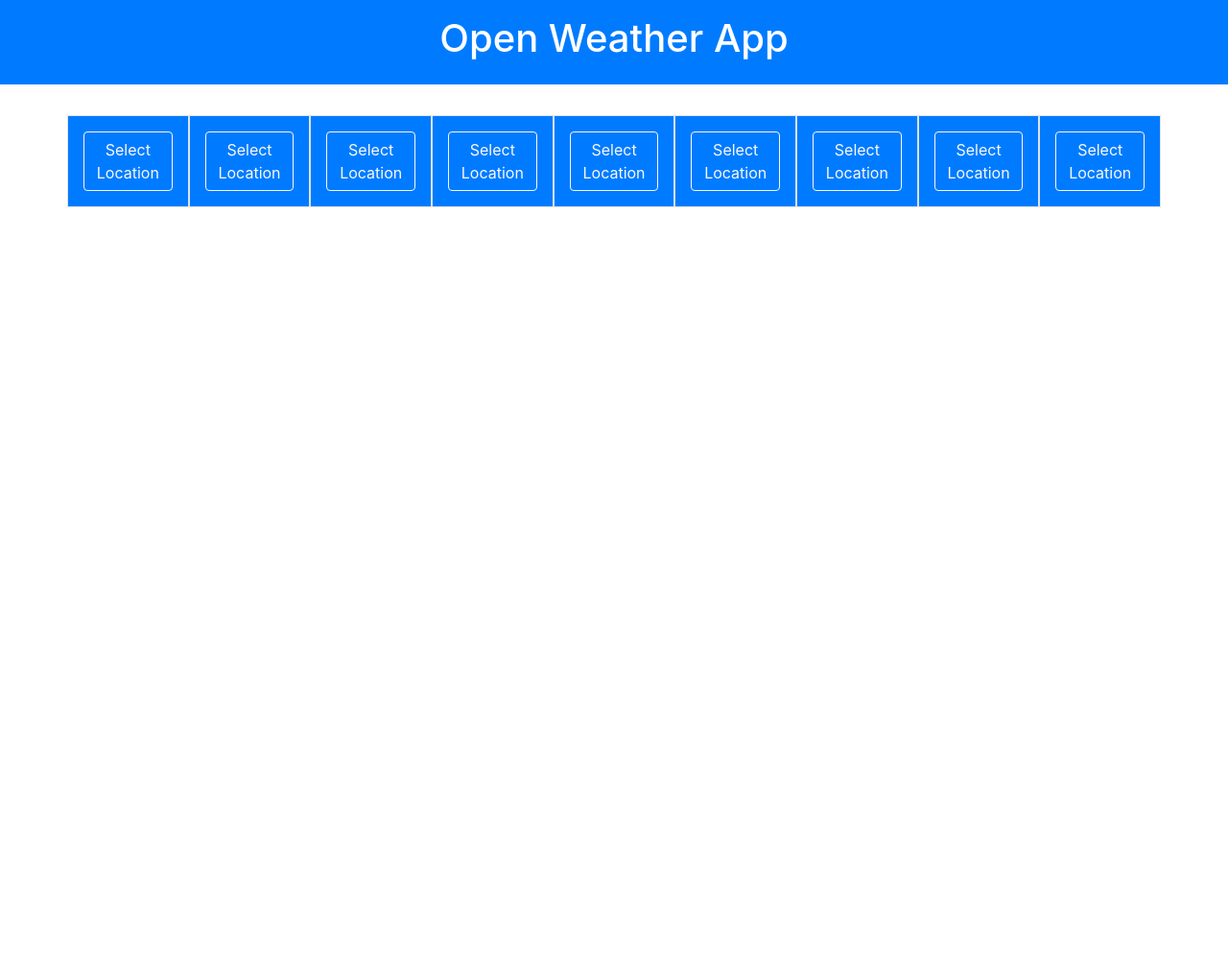
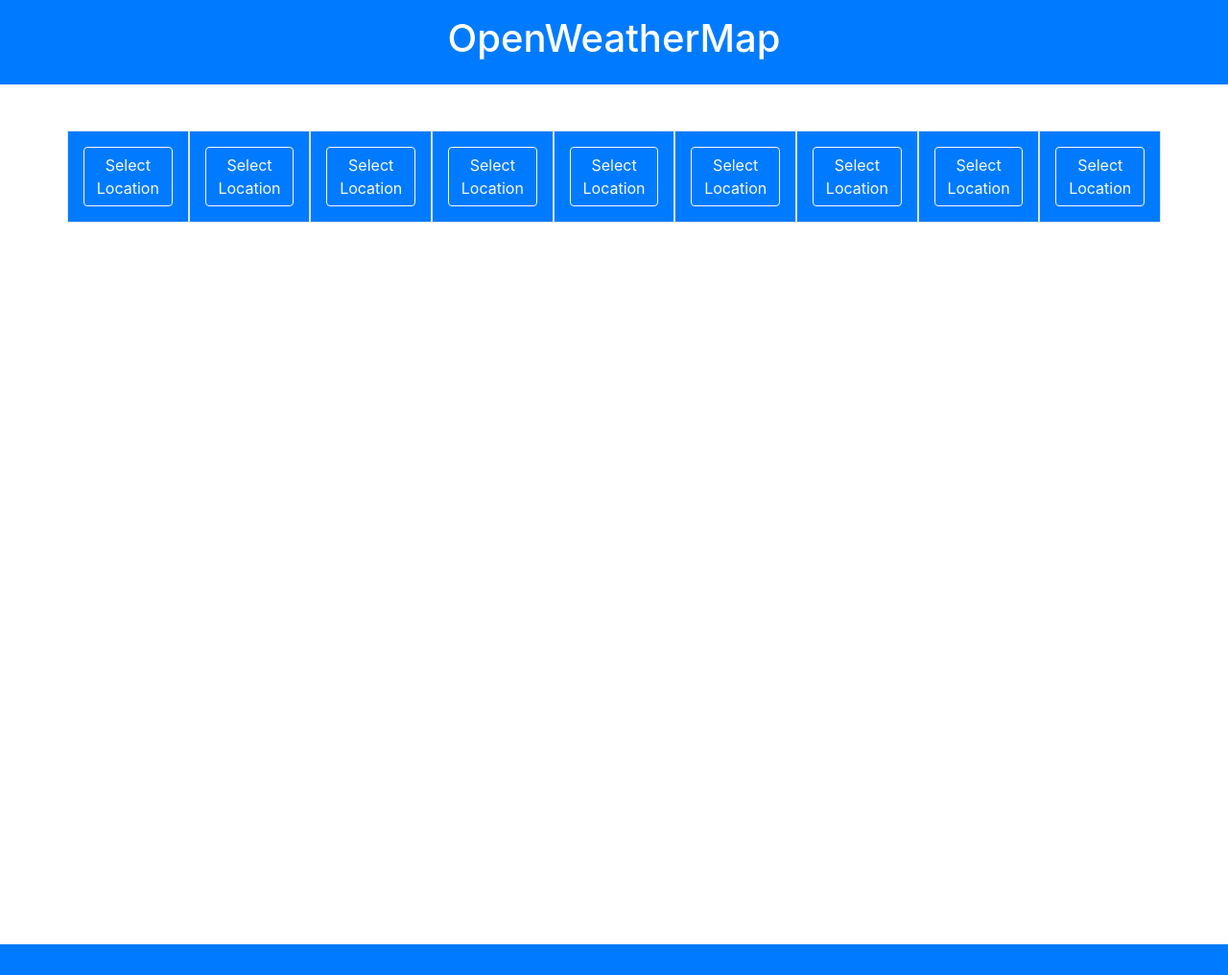
Before and after one commit to amaanmohd/Weather-Forcasting-PWA, an Angular app: page / in a window 1280 px wide. Shown: the whole page at 96% size. Before the commit the page ends 800 px from the top, so only its background shows below. Built offline with nearby package versions, Linux system fonts and the light colour scheme.

Commit message:
full screen

```diff
--- a/src/app/app.component.html
+++ b/src/app/app.component.html
@@ -1,5 +1,5 @@
 <div>
     <app-header></app-header>
-    <br>
     <app-content></app-content>
+    <app-footer></app-footer>
 </div>
--- a/src/app/app.module.ts
+++ b/src/app/app.module.ts
@@ -8,12 +8,14 @@
 import { FormsModule } from '@angular/forms';
 import { CityService } from './city.service';
 import { HttpClientModule } from '@angular/common/http';
+import { FooterComponent } from './footer/footer.component';
 
 @NgModule({
   declarations: [
     AppComponent,
     HeaderComponent,
-    ContentComponent
+    ContentComponent,
+    FooterComponent
   ],
   imports: [
     BrowserModule,
--- a/src/app/content/content.component.html
+++ b/src/app/content/content.component.html
@@ -1,6 +1,8 @@
 <div class="container">
       <div class="row">
-            <div class="col border p-3 mb-2 bg-primary text-white font-weight-bold" [ngStyle]="{
+            <div class="col min-vh-100">
+                  <div class="row">
+                  <div class="col border p-3 bg-primary text-white font-weight-bold" [ngStyle]="{
                         'background-image': getUrl(WeatherData[1].weather[0].main),
                         'background-size': '100% 100%'
                       }">
@@ -49,7 +51,7 @@
                                   </div>
                             </div>
 
-            <div class="col border p-3 mb-2 bg-primary text-white font-weight-bold" [ngStyle]="{
+                            <div class="col border p-3 bg-primary text-white font-weight-bold" [ngStyle]="{
                         'background-image': getUrl(WeatherData[2].weather[0].main),
                         'background-size': '100% 100%'
                       }">
@@ -98,7 +100,7 @@
                                   </div>
                             </div>
 
-            <div class="col border p-3 mb-2 bg-primary text-white font-weight-bold" [ngStyle]="{
+                            <div class="col border p-3 bg-primary text-white font-weight-bold" [ngStyle]="{
                         'background-image': getUrl(WeatherData[3].weather[0].main),
                         'background-size': '100% 100%'
                       }">
@@ -148,7 +150,7 @@
                                   </div>
                             </div>
 
-            <div class="col border p-3 mb-2 bg-primary text-white font-weight-bold" [ngStyle]="{
+                            <div class="col border p-3 bg-primary text-white font-weight-bold" [ngStyle]="{
                         'background-image': getUrl(WeatherData[4].weather[0].main),
                         'background-size': '100% 100%'
                       }">
@@ -197,7 +199,7 @@
                                   </div>
                             </div>
 
-            <div class="col border p-3 mb-2 bg-primary text-white font-weight-bold" [ngStyle]="{
+                            <div class="col border p-3 bg-primary text-white font-weight-bold" [ngStyle]="{
                         'background-image': getUrl(WeatherData[5].weather[0].main),
                         'background-size': '100% 100%'
                       }">
@@ -246,7 +248,7 @@
                                   </div>
                             </div>
 
-            <div class="col border p-3 mb-2 bg-primary text-white font-weight-bold" [ngStyle]="{
+                            <div class="col border p-3 bg-primary text-white font-weight-bold" [ngStyle]="{
                         'background-image': getUrl(WeatherData[6].weather[0].main),
                         'background-size': '100% 100%'
                       }">
@@ -295,7 +297,7 @@
                                   </div>
                             </div>
 
-            <div class="col border p-3 mb-2 bg-primary text-white font-weight-bold" [ngStyle]="{
+                            <div class="col border p-3 bg-primary text-white font-weight-bold" [ngStyle]="{
                         'background-image': getUrl(WeatherData[7].weather[0].main),
                         'background-size': '100% 100%'
                       }">
@@ -344,7 +346,7 @@
                                   </div>
                             </div>
 
-            <div class="col border p-3 mb-2 bg-primary text-white font-weight-bold" [ngStyle]="{
+                            <div class="col border p-3 bg-primary text-white font-weight-bold" [ngStyle]="{
                         'background-image': getUrl(WeatherData[8].weather[0].main),
                         'background-size': '100% 100%'
                       }">
@@ -393,7 +395,7 @@
                                   </div>
                             </div>
 
-            <div class="col border p-3 mb-2 bg-primary text-white font-weight-bold" [ngStyle]="{
+                            <div class="col border p-3 bg-primary text-white font-weight-bold" [ngStyle]="{
                         'background-image': getUrl(WeatherData[9].weather[0].main),
                         'background-size': '100% 100%'
                       }">
@@ -443,3 +445,6 @@
                             </div>
                             </div>
                            </div>
+
+      </div>
+</div>
--- a/src/app/content/content.component.ts
+++ b/src/app/content/content.component.ts
@@ -1,6 +1,4 @@
 import { Component, OnInit } from '@angular/core';
-import { interval, Subject } from 'rxjs';
-import { delay, takeUntil } from 'rxjs/operators';
 import { CityService } from '../city.service';
 
 @Component({
@@ -9,7 +7,6 @@
   styleUrls: ['./content.component.css'],
 })
 export class ContentComponent implements OnInit {
-  protected ngUnsubscribe: Subject<void> = new Subject<void>();
   cloudy = [
     'Clouds',
     'Mist',
@@ -350,68 +347,6 @@
     }
   }
 
-  // getWeatherData(city, id) {
-  //   let api =
-  //     'https://api.openweathermap.org/data/2.5/weather?q=' +
-  //     city +
-  //     '&appid=656e6411f16bc453a68ffc8614adf9ce';
-  //   fetch(api)
-  //     .then((response) => response.json())
-  //     .then((data) => {
-  //       this.setWeatherData(data, id);
-  //       if (id == 1) {
-  //         this.switchInput1 = 'weather';
-  //       } else if (id == 2) {
-  //         this.switchInput2 = 'weather';
-  //       } else if (id == 3) {
-  //         this.switchInput3 = 'weather';
-  //       } else if (id == 4) {
-  //         this.switchInput4 = 'weather';
-  //       } else if (id == 5) {
-  //         this.switchInput5 = 'weather';
-  //       } else if (id == 6) {
-  //         this.switchInput6 = 'weather';
-  //       } else if (id == 7) {
-  //         this.switchInput7 = 'weather';
-  //       } else if (id == 8) {
-  //         this.switchInput8 = 'weather';
-  //       } else if (id == 9) {
-  //         this.switchInput9 = 'weather';
-  //       }
-  //       console.log(data);
-  //     })
-  //     .catch((error) => {
-  //       if (id == 1) {
-  //         this.updateWeatherData(id);
-  //         this.switchInput1 = 'error';
-  //       } else if (id == 2) {
-  //         this.updateWeatherData(id);
-  //         this.switchInput2 = 'error';
-  //       } else if (id == 3) {
-  //         this.updateWeatherData(id);
-  //         this.switchInput3 = 'error';
-  //       } else if (id == 4) {
-  //         this.updateWeatherData(id);
-  //         this.switchInput4 = 'error';
-  //       } else if (id == 5) {
-  //         this.updateWeatherData(id);
-  //         this.switchInput5 = 'error';
-  //       } else if (id == 6) {
-  //         this.updateWeatherData(id);
-  //         this.switchInput6 = 'error';
-  //       } else if (id == 7) {
-  //         this.updateWeatherData(id);
-  //         this.switchInput7 = 'error';
-  //       } else if (id == 8) {
-  //         this.updateWeatherData(id);
-  //         this.switchInput8 = 'error';
-  //       } else if (id == 9) {
-  //         this.updateWeatherData(id);
-  //         this.switchInput9 = 'error';
-  //       }
-  //     });
-  // }
-
   updateWeatherData(id) {
     this.WeatherData[id] = {
       main: {},
--- /dev/null
+++ b/src/app/footer/footer.component.html
@@ -0,0 +1 @@
+<div class="p-3 mt-5 bg-primary text-white text-center"></div>
--- /dev/null
+++ b/src/app/footer/footer.component.ts
@@ -0,0 +1,15 @@
+import { Component, OnInit } from '@angular/core';
+
+@Component({
+  selector: 'app-footer',
+  templateUrl: './footer.component.html',
+  styleUrls: ['./footer.component.css']
+})
+export class FooterComponent implements OnInit {
+
+  constructor() { }
+
+  ngOnInit(): void {
+  }
+
+}
--- a/src/app/header/header.component.html
+++ b/src/app/header/header.component.html
@@ -1 +1 @@
-<div class="p-3 mb-2 bg-primary text-white text-center"><h1>Open Weather App</h1></div>
+<div class="p-3 mb-5 bg-primary text-white text-center"><h1>OpenWeatherMap</h1></div>
```
Also changed, not shown: src/app/footer/footer.component.css (added), 1 other file (tests, documents, lock files or other folders). Lines whose indentation alone changed are shown as unchanged.
